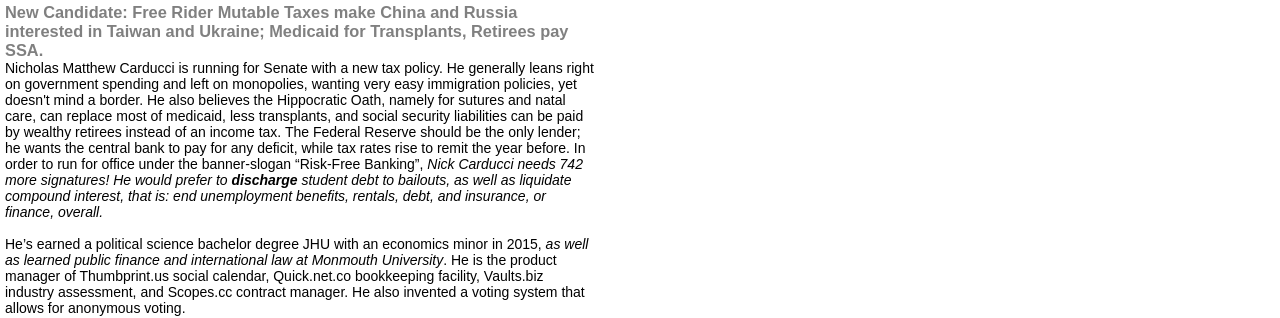
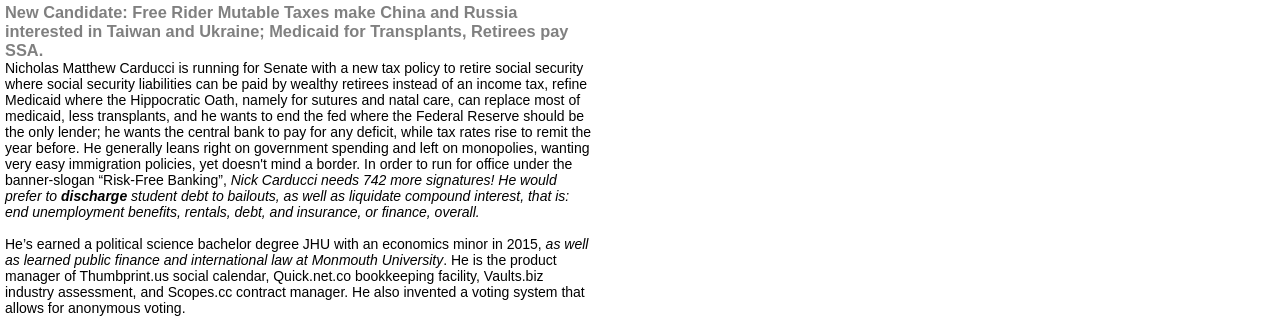
Before and after one commit to NickCarducci/TruncatedWholesaleTax, a React (Create React App) app: page / in a window 1280 px wide. Shown: the part 325-643 px from the top of the page. Built offline with nearby package versions, Linux system fonts and the light colour scheme; a web font is replaced by a local one.

Commit message:
Update App.js

```diff
--- a/src/App.js
+++ b/src/App.js
@@ -116,14 +116,15 @@ class App extends React.Component {
           </h3>
           <span>
             Nicholas Matthew Carducci is running for Senate with a new tax
-            policy. He generally leans right on government spending and left on
-            monopolies, wanting very easy immigration policies, yet doesn't mind
-            a border. He also believes the Hippocratic Oath, namely for sutures
-            and natal care, can replace most of medicaid, less transplants, and
-            social security liabilities can be paid by wealthy retirees instead
-            of an income tax. The Federal Reserve should be the only lender; he
-            wants the central bank to pay for any deficit, while tax rates rise
-            to remit the year before.
+            policy to retire social security where social security liabilities
+            can be paid by wealthy retirees instead of an income tax, refine
+            Medicaid where the Hippocratic Oath, namely for sutures and natal
+            care, can replace most of medicaid, less transplants, and he wants
+            to end the fed where the Federal Reserve should be the only lender;
+            he wants the central bank to pay for any deficit, while tax rates
+            rise to remit the year before. He generally leans right on
+            government spending and left on monopolies, wanting very easy
+            immigration policies, yet doesn't mind a border.
             {
               space +
                 space /*He thinks the income and inheritance tax can be replaced by a wealth
@@ -184,6 +185,9 @@ class App extends React.Component {
           <br />
           He says we will likely win because 65% supported Occupy Wall Street;
           that's 95% among non-voters.
+          {/* Military - 12%, Interest - 5%. Social
+          Security - 26%, Medicaid/Medicare - 26%, Veterans Income Security -
+          17%*/}
           <Turnout
             lastWidth={Math.min(600, this.props.width)}
             style={{
@@ -349,8 +353,9 @@ class App extends React.Component {
           <br />
           <br />
           He believes the birth rates a lifetime ago made the Holodomor, the
-          Great Leap Forward, Covid, and will make another “pandemic” in 2025 by
-          two periods of 20% increases 5 years apart.
+          Great Leap Forward (80m/(1950-1928) == 3m/year * 5 years == 15m),
+          Covid, and will make another “pandemic” in 2025 by two periods of 20%
+          increases 5 years apart.
           <a
             href="https://humanharvest.info"
             style={{
```
